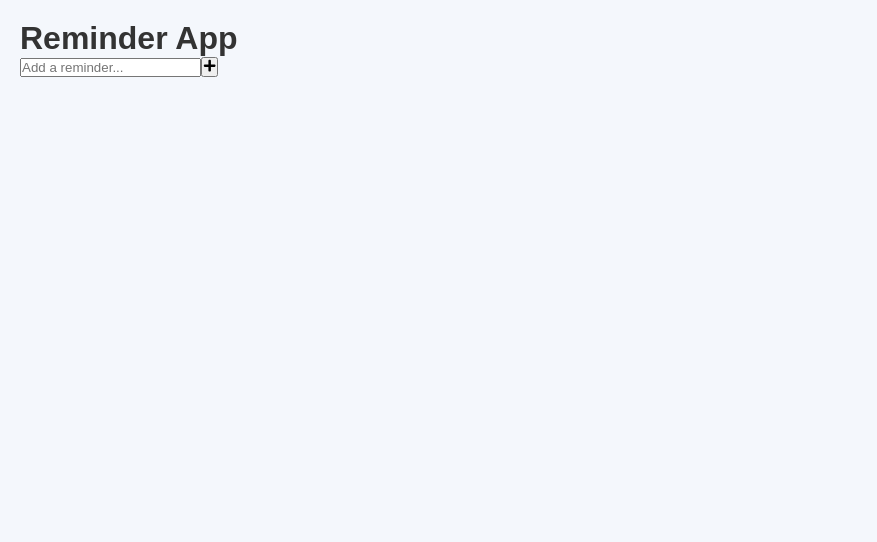
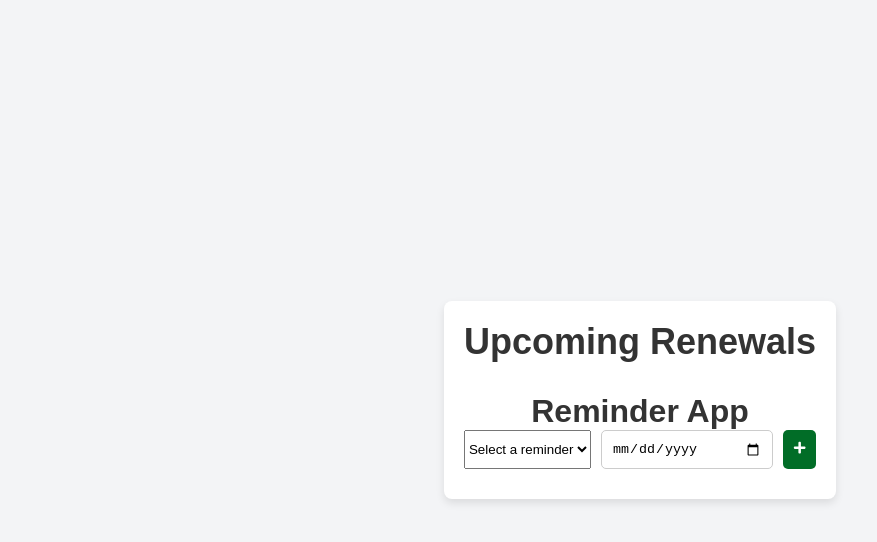
Before and after one commit to TEAM-MERAKI-NAA/MERAKI-FE, a React (Create React App) app: page /reminder in a window 1280 px wide. Shown: the top 542 px of the page, without its empty margins (0-877 px from the left). Built offline with nearby package versions, Linux system fonts and the light colour scheme; the HTML template or start-up script is replaced by a standard one.

Commit message:
updating Reminder app with fields to set reminder and buttons

```diff
--- a/src/components/Reminder.js
+++ b/src/components/Reminder.js
@@ -1,14 +1,43 @@
-import { useState } from "react";
-import { FaPlus, FaTrash, FaCheck } from "react-icons/fa";
+import { useState, useEffect } from "react";
+import { FaPlus, FaTrash, FaCheck, FaBell } from "react-icons/fa";
+import "../styles/Reminder.css";
 
 export default function ReminderApp() {
   const [reminders, setReminders] = useState([]);
   const [newReminder, setNewReminder] = useState("");
+  const [expiryDate, setExpiryDate] = useState("");
+
+  useEffect(() => {
+    const checkReminders = () => {
+      const today = new Date().toISOString().split("T")[0];
+      reminders.forEach((reminder) => {
+        if (reminder.expiry === today) {
+          new Notification("Reminder Alert", {
+            body: `Time to renew: ${reminder.text}`,
+          });
+        }
+      });
+    };
+
+    if (Notification.permission === "granted") {
+      checkReminders();
+    } else if (Notification.permission !== "denied") {
+      Notification.requestPermission().then((permission) => {
+        if (permission === "granted") {
+          checkReminders();
+        }
+      });
+    }
+  }, [reminders]);
 
   const addReminder = () => {
-    if (newReminder.trim() !== "") {
-      setReminders([...reminders, { text: newReminder, completed: false }]);
+    if (newReminder.trim() !== "" && expiryDate !== "") {
+      setReminders([
+        ...reminders,
+        { text: newReminder, expiry: expiryDate, completed: false },
+      ]);
       setNewReminder("");
+      setExpiryDate("");
     }
   };
 
@@ -24,53 +53,58 @@ export default function ReminderApp() {
   };
 
   return (
-    <div className="min-h-screen flex flex-col items-center bg-gray-100 p-6">
-      <div className="w-full max-w-md bg-white shadow-lg rounded-lg p-6">
-        <h1 className="text-2xl font-bold text-gray-800 mb-4 text-center">
-          Reminder App
-        </h1>
-        <div className="flex gap-2">
-          <input
-            type="text"
-            placeholder="Add a reminder..."
+    <div className="container">
+      <div className="sidebar">
+        <h2>Upcoming Renewals</h2>
+        <ul>
+          {reminders.map((reminder, index) => (
+            <li key={index} className="sidebar-item">
+              {reminder.text} - {reminder.expiry}
+            </li>
+          ))}
+        </ul>
+      </div>
+      <div className="card">
+        <h1>Reminder App</h1>
+        <div className="input-container">
+          <select
             value={newReminder}
             onChange={(e) => setNewReminder(e.target.value)}
-            className="flex-grow p-2 border rounded-lg focus:outline-none focus:ring-2 focus:ring-blue-500"
+          >
+            <option value="">Select a reminder</option>
+            <option value="SIN Number">SIN Number</option>
+            <option value="Passport">Passport</option>
+            <option value="Study Permit">Study Permit</option>
+            <option value="Work Permit">Work Permit</option>
+            <option value="Driver License">Driver License</option>
+          </select>
+          <input
+            type="date"
+            value={expiryDate}
+            onChange={(e) => setExpiryDate(e.target.value)}
           />
-          <button
-            onClick={addReminder}
-            className="bg-blue-500 text-white p-2 rounded-lg hover:bg-blue-600"
-          >
+          <button onClick={addReminder}>
             <FaPlus />
           </button>
         </div>
-        <ul className="mt-4 space-y-2">
+        <ul className="reminder-list">
           {reminders.map((reminder, index) => (
             <li
               key={index}
-              className={`flex justify-between items-center p-3 border rounded-lg ${
-                reminder.completed ? "bg-green-200" : "bg-gray-50"
+              className={`reminder-item ${
+                reminder.completed ? "completed" : "pending"
               }`}
             >
-              <span
-                className={`flex-grow ${
-                  reminder.completed
-                    ? "line-through text-gray-500"
-                    : "text-gray-800"
-                }`}
-              >
-                {reminder.text}
+              <span>
+                {reminder.text} - {reminder.expiry}
               </span>
-              <div className="flex gap-2">
-                <button
-                  onClick={() => toggleComplete(index)}
-                  className="text-green-500 hover:text-green-700"
-                >
+              <div className="action-buttons">
+                <button onClick={() => toggleComplete(index)}>
                   <FaCheck />
                 </button>
                 <button
                   onClick={() => deleteReminder(index)}
-                  className="text-red-500 hover:text-red-700"
+                  className="delete-button"
                 >
                   <FaTrash />
                 </button>
```
